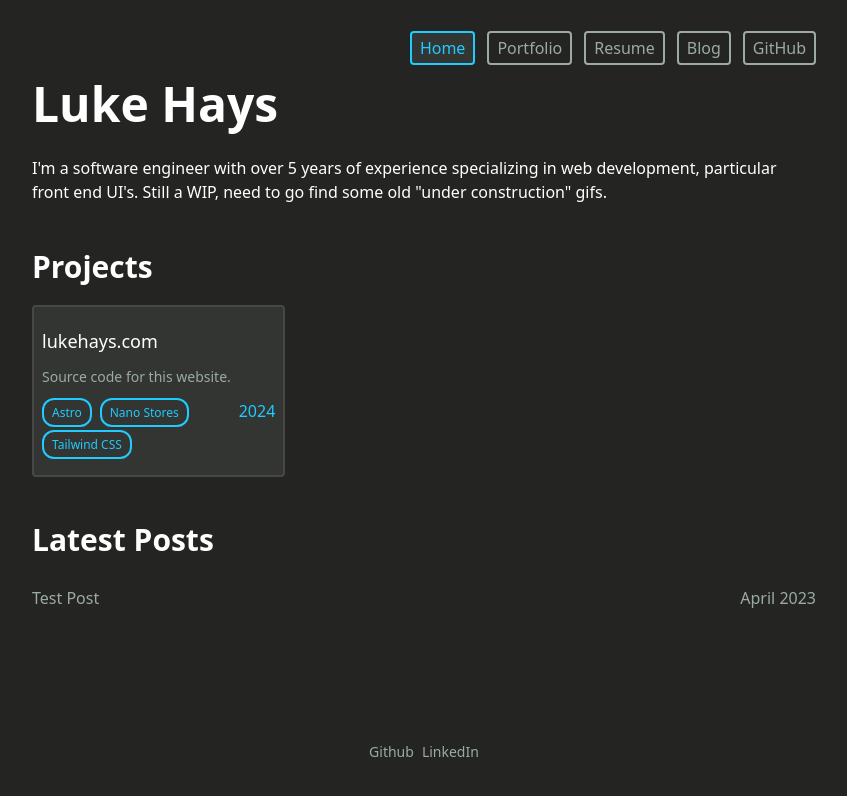
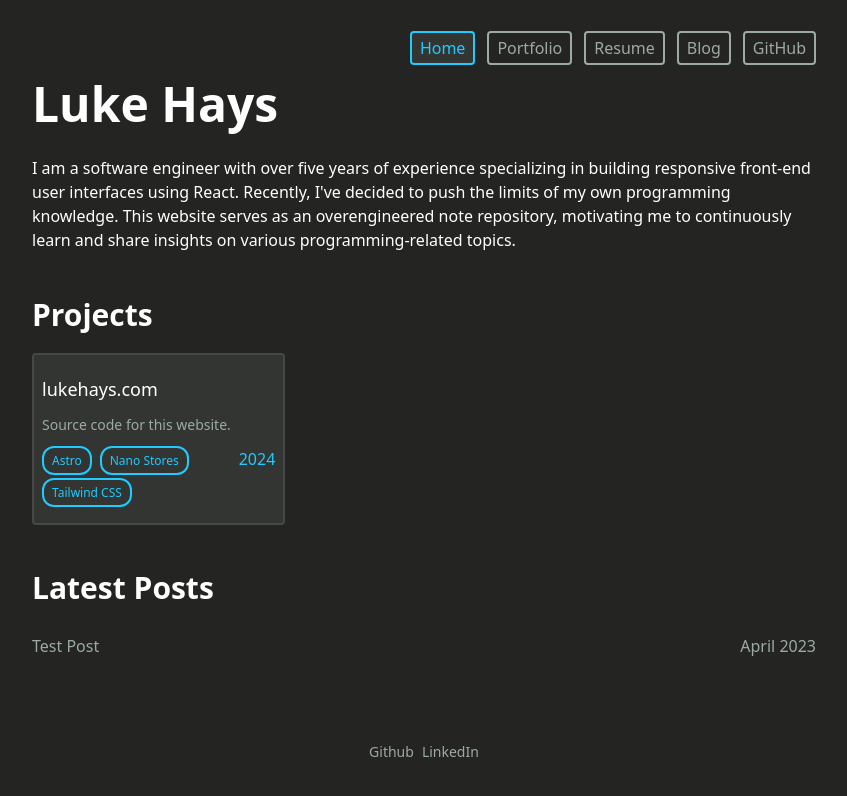
Before and after one commit to luke-hays/portfolio-site, an Astro site: page / in a window 1280 px wide. Shown: the whole page, without its empty margins (216-1063 px from the left). Built offline with nearby package versions, Linux system fonts and the light colour scheme; Astro itself is replaced by a stand-in of ours.

Commit message:
update about me

```diff
--- a/src/pages/index.astro
+++ b/src/pages/index.astro
@@ -9,7 +9,11 @@ import {topProjects} from '../store/projects';
 	<div class="flex flex-col gap-5 md:gap-10">
 		<div class="flex flex-col gap-4">
 			<h1 class="mt-2">Luke Hays</h1>
-			<p>I'm a software engineer with over 5 years of experience specializing in web development, particular front end UI's. Still a WIP, need to go find some old "under construction" gifs.</p>
+			<p>
+				I am a software engineer with over five years of experience specializing in building responsive front-end user interfaces using React.
+				Recently, I've decided to push the limits of my own programming knowledge.
+				This website serves as an overengineered note repository, motivating me to continuously learn and share insights on various programming-related topics.
+			</p>
 		</div>
 		<div class="flex flex-col gap-4">
 			<h2>Projects</h2>
```
